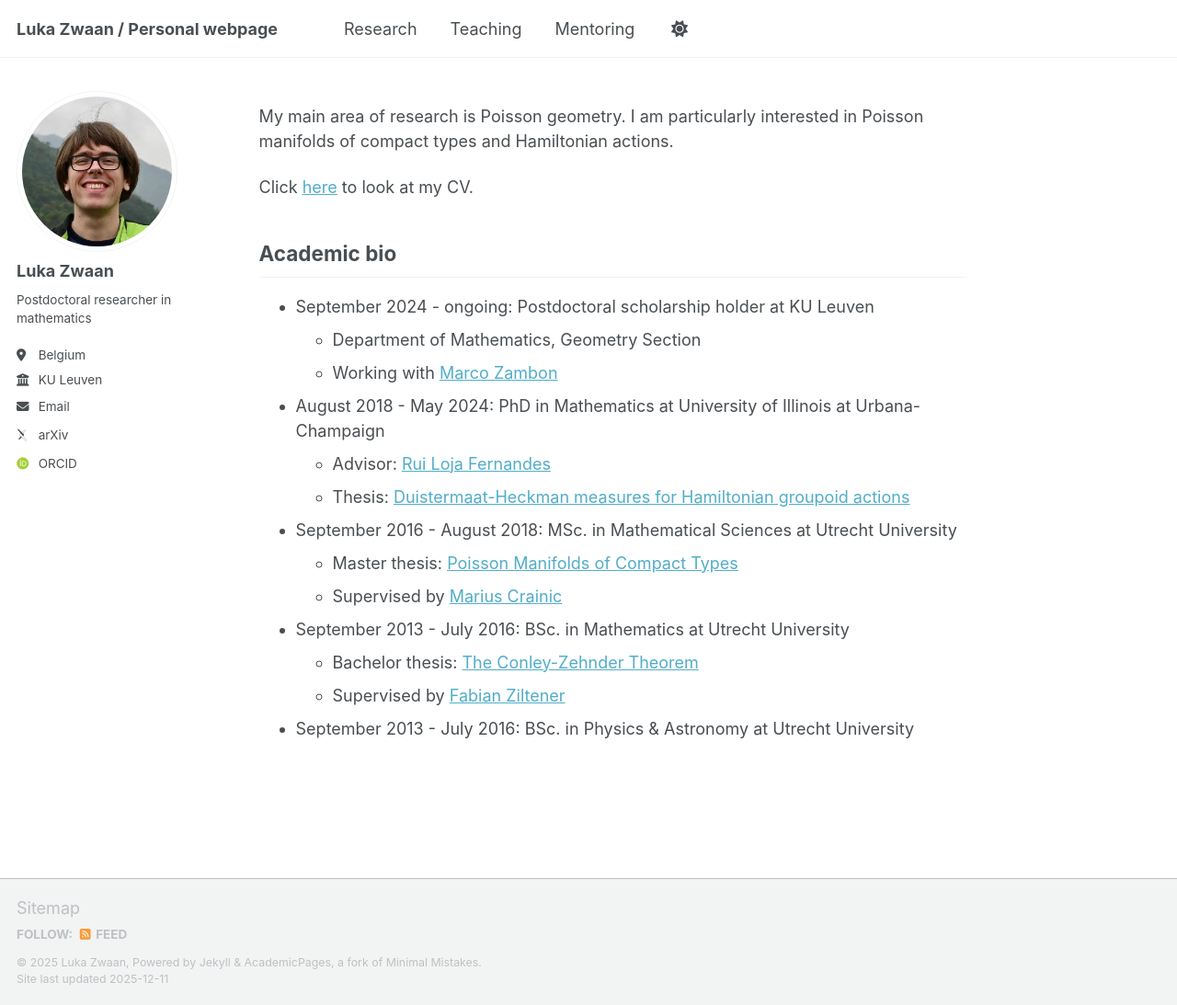
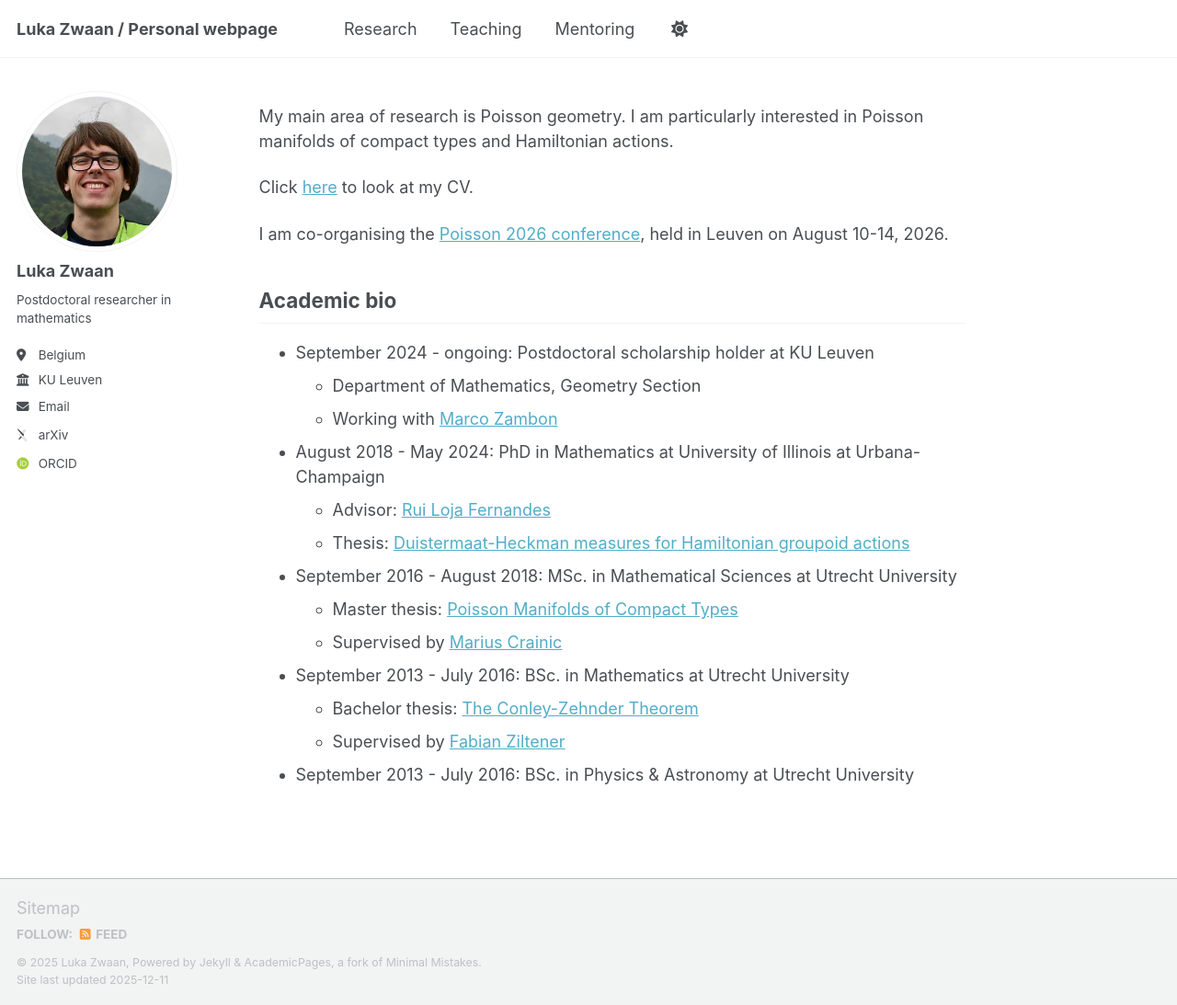
Before and after one commit to LukaZwaan/lukazwaan.github.io, a Jekyll site: the page built from _pages/about.md, in a window 1280 px wide and 1093 px high. Shown: the whole window at 92% size. Built offline with Jekyll 4.4.1, drawn with Linux system fonts in a browser that asks for light colours; some web fonts are replaced; a script bundle is joined from its source files by our own code; library files that are not in the unit come from our copies.

Commit message:
Update about.md

```diff
--- a/_pages/about.md
+++ b/_pages/about.md
@@ -10,6 +10,8 @@ redirect_from:
 My main area of research is Poisson geometry. I am particularly interested in Poisson manifolds of compact types and Hamiltonian actions.
 
 Click [here](/files/CV_LukaZwaan.pdf) to look at my CV.
+
+I am co-organising the [Poisson 2026 conference](https://wis.kuleuven.be/events/2026_poisson/conference_poisson2026), held in Leuven on August 10-14, 2026.
 
 Academic bio
 ------
```
